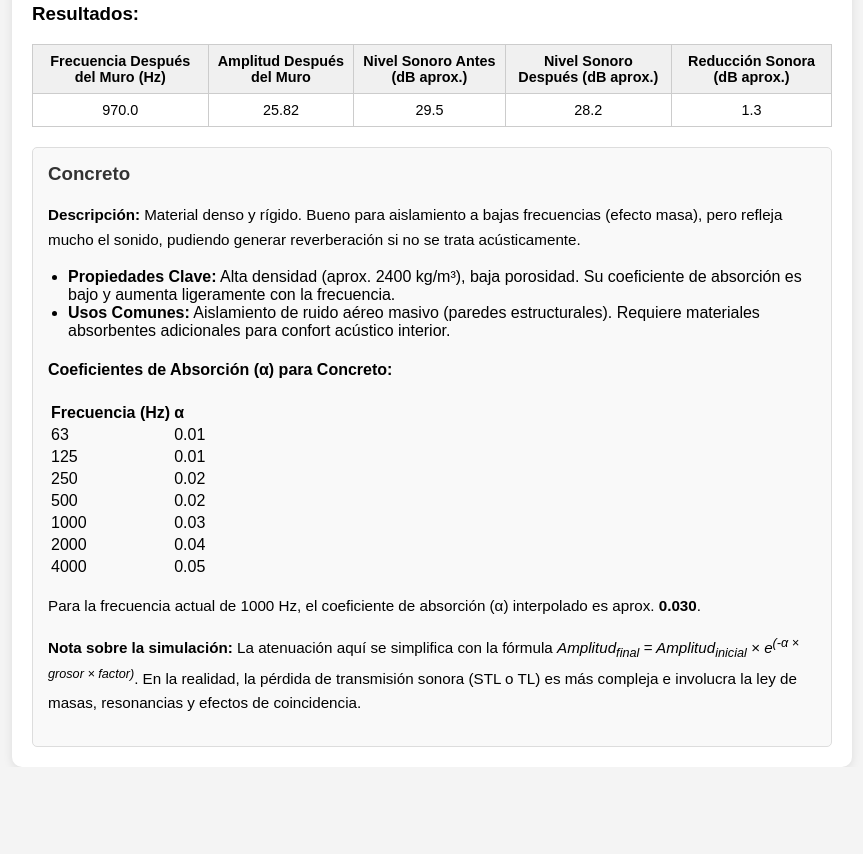
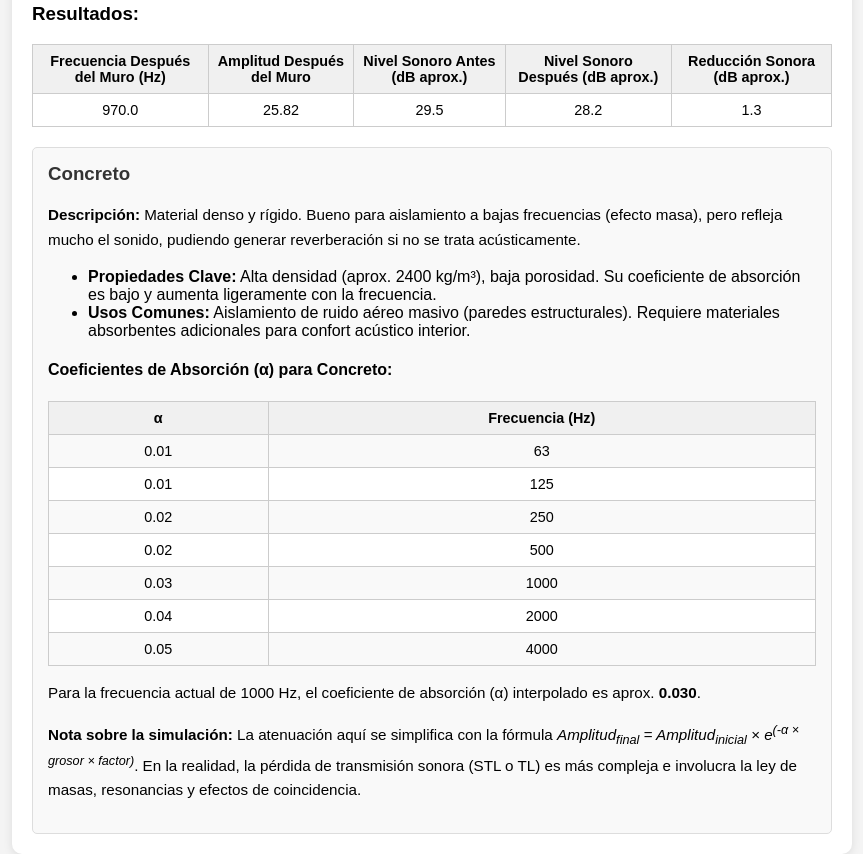
Before and after one commit to x-name15/Simulador-de-Comportamiento-del-Ruido, a plain HTML site: page index.html in a window 1280 px wide. Shown: the part 614-1468 px from the top of the page, without its empty margins (208-1071 px from the left). Before the commit the page ends 1381 px from the top, so only its background shows below. Drawn offline with Linux system fonts and the light colour scheme.

Commit message:
fix: valores invertidos en la parte de informacion

```diff
--- a/script.js
+++ b/script.js
@@ -231,12 +231,12 @@ document.addEventListener("DOMContentLoaded", () => {
       const currentAbsorption = getAbsorptionByFrequency(materialKey, currentFrequency);
       const explanationPanel = document.getElementById("explanation");
 
-      // Generar la tabla con los datos invertidos
+      // Generar la tabla con las columnas invertidas
       const absData = materialData[materialKey].absorption;
       let absorptionTableHtml = `<h4>Coeficientes de Absorción (α) para ${materialInfo.title}:</h4>
-                                 <table><tr><th>Frecuencia (Hz)</th><th>α</th></tr>`;
+                                 <table><tr><th>α</th><th>Frecuencia (Hz)</th></tr>`;
       for (const freq in absData) {
-          absorptionTableHtml += `<tr><td>${freq}</td><td>${absData[freq].toFixed(2)}</td></tr>`;
+          absorptionTableHtml += `<tr><td>${absData[freq].toFixed(2)}</td><td>${freq}</td></tr>`;
       }
       absorptionTableHtml += `</table><p>Para la frecuencia actual de ${currentFrequency.toFixed(0)} Hz, el coeficiente de absorción (α) interpolado es aprox. <strong>${currentAbsorption.toFixed(3)}</strong>.</p>`;
 
--- a/styles.css
+++ b/styles.css
@@ -92,7 +92,7 @@ canvas {
   color: #333;
 }
 
-.explanation-panel ul {
+explanation-panel ul {
   padding-left: 20px;
 }
 
@@ -100,3 +100,30 @@ canvas {
   line-height: 1.6;
   font-size: 0.95em;
 }
+
+/* Estilo para la tabla de coeficientes de absorción */
+table {
+  width: 100%;
+  border-collapse: collapse;
+  margin-top: 10px;
+}
+
+table th,
+table td {
+  border: 1px solid #ccc;
+  padding: 8px 12px; /* Añadimos más espacio alrededor del texto */
+  text-align: center;
+  font-size: 0.9em;
+}
+
+table th {
+  background-color: #f0f0f0;
+}
+
+table td {
+  background-color: #fff;
+}
+
+table tr:nth-child(even) td {
+  background-color: #f9f9f9; /* Alternar colores para mayor legibilidad */
+}
```
